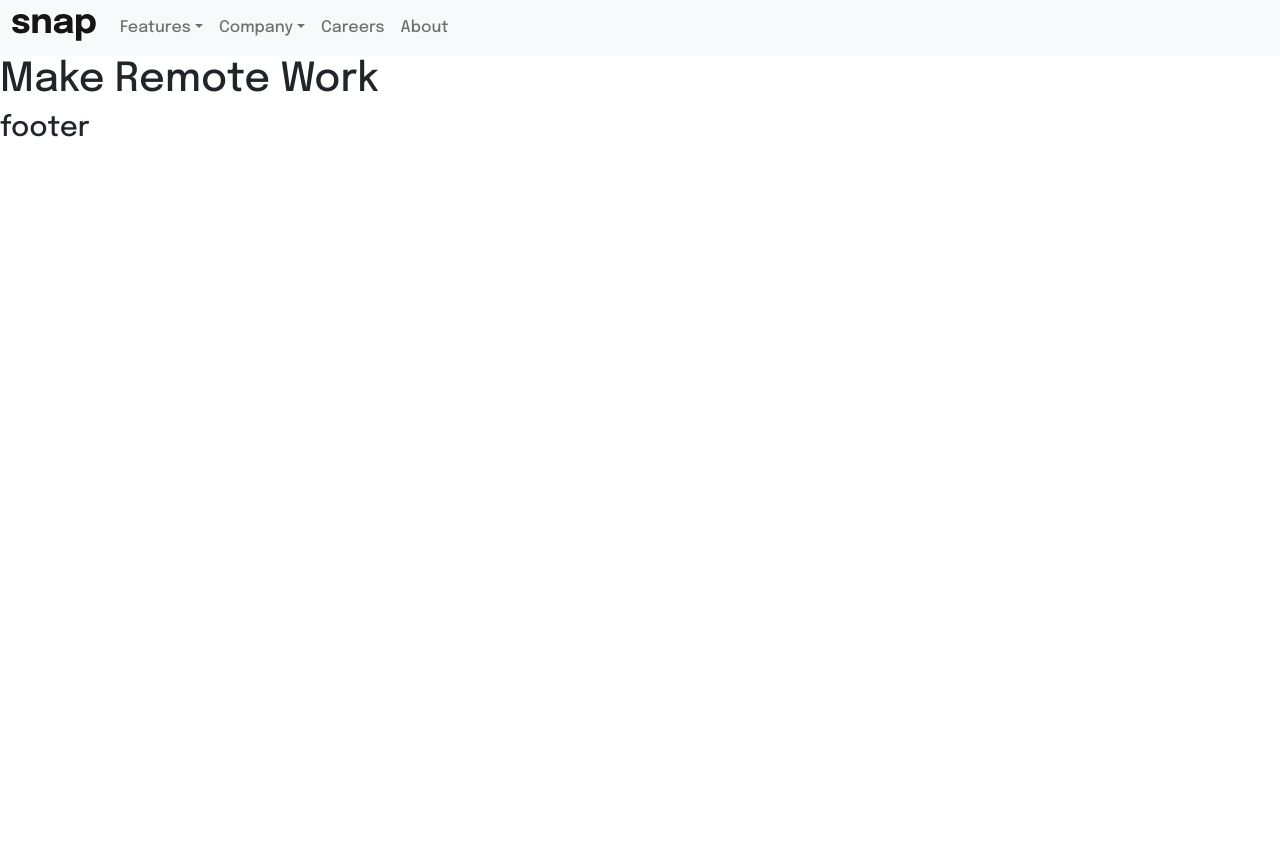
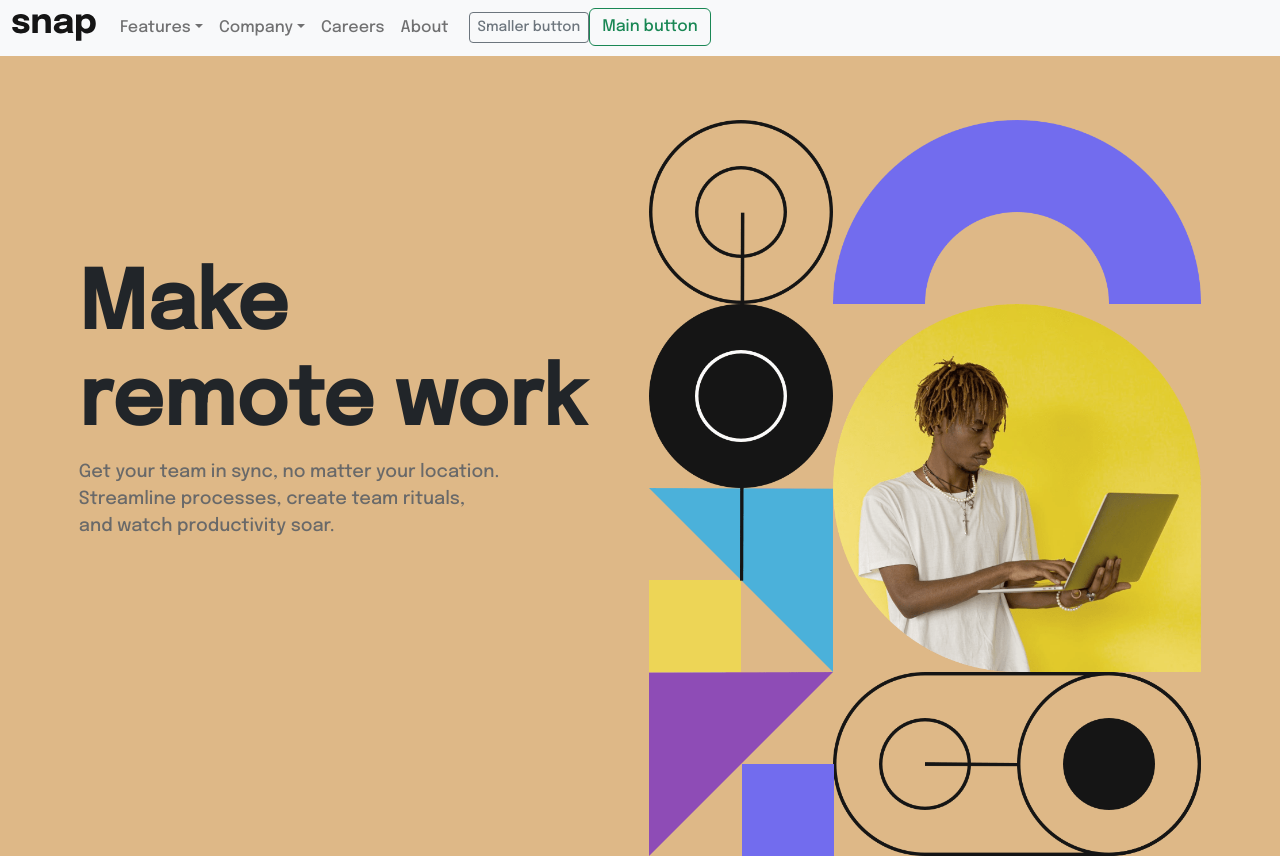
Before and after one commit to rallax-exe/main-page-demo, a React (Vite) app in the folder main-page-demo-react/: page / in a window 1280 px wide. Before the commit the page ends 800 px from the top, so only its background shows below. Built offline with nearby package versions, Linux system fonts and the light colour scheme.

Commit message:
se agrega contenido del main page

```diff
--- a/main-page-demo-react/src/MainPageApp.jsx
+++ b/main-page-demo-react/src/MainPageApp.jsx
@@ -1,5 +1,7 @@
 import { NavVar } from "./components/NavVar"
 import { Foot } from "./components/Foot"
+
+import { ContentMainPage } from "./components/ContentMainPage";
 
 export const MainPageApp = () => {
   return (
@@ -7,11 +9,9 @@ export const MainPageApp = () => {
 
     <NavVar/>
 
-    <h1>Make Remote Work</h1>
+    <ContentMainPage/>
 
     {/*Footer*/}
-
-    <Foot/>
 
     </>
   )
--- /dev/null
+++ b/main-page-demo-react/src/components/ContentMainPage.jsx
@@ -0,0 +1,18 @@
+import imgMain from '../images/image-hero-desktop.png';
+
+export const ContentMainPage = () => {
+    return (
+        <div className="main-page-hero">
+            <div className="main-page-hero-children">
+                <h1 className="main-page-h1">Make <br />remote work</h1>
+                <span className="main-page-text">
+                    Get your team in sync, no matter your location.
+                    <br /> Streamline processes, create team rituals,
+                    <br /> and watch productivity soar.
+                </span>
+            </div>
+
+            <img className="main-page-img" src={imgMain} alt="hero-desktop" />
+        </div>
+    )
+}
--- a/main-page-demo-react/src/components/NavVar.jsx
+++ b/main-page-demo-react/src/components/NavVar.jsx
@@ -13,7 +13,7 @@ export const NavVar = () => (
 
         <a className="navbar-brand" href="#">
           <img
-            src={ logo } alt="SNAP"
+            src={logo} alt="SNAP"
           />
         </a>
 
@@ -29,10 +29,10 @@ export const NavVar = () => (
                 Features
               </a>
                 <ul className="dropdown-menu">
-                <li><a className="dropdown-item" href="#"><img src={ iconTodo }/>Todo List</a></li>
-                <li><a className="dropdown-item" href="#"><img src={ iconCalendar }/>Calendar</a></li>
-                <li><a className="dropdown-item" href="#"><img src={ iconReminders }/>Reminders</a></li>
-                <li><a className="dropdown-item" href="#"><img src={ iconPlanning }/>Planning</a></li>
+                      <li><a className="dropdown-item" href="#"><img src={iconTodo} />Todo List</a></li>
+                      <li><a className="dropdown-item" href="#"><img src={iconCalendar} />Calendar</a></li>
+                      <li><a className="dropdown-item" href="#"><img src={iconReminders} />Reminders</a></li>
+                      <li><a className="dropdown-item" href="#"><img src={iconPlanning} />Planning</a></li>
                 </ul>
             </li>
 
@@ -55,6 +55,14 @@ export const NavVar = () => (
               <a className="nav-link" href="#">About</a>
             </li>
 
+
+            <form className="container-fluid justify-content-start">
+                <button className="btn btn-sm btn-outline-secondary" type="button">Smaller button</button>
+                <button className="btn btn-outline-success me-2" type="button">Main button</button>
+            </form>
+
+
+
           </ul>
         </div>
       </div>
--- a/main-page-demo-react/src/styles.css
+++ b/main-page-demo-react/src/styles.css
@@ -1,6 +1,6 @@
 @import url('https://fonts.googleapis.com/css2?family=Epilogue:wght@500&display=swap');
 
-* {
+  * {
     font-family: 'Epilogue', sans-serif;
 
     padding: 0;
@@ -10,3 +10,43 @@
   .selector-for-some-widget {
     box-sizing: content-box;
   }
+
+  .main-page-hero {
+
+    background-color: burlywood;
+    width: 100%;
+    height: 100%;
+    display: flex;
+    justify-content: center;
+
+
+
+  }
+
+  .main-page-img{
+
+
+    padding-left: 5%;
+    padding-top: 5%;
+    width: auto;
+    height: 50em;
+
+
+
+  }
+
+  .main-page-h1{
+
+    padding-top: 40%;
+    font-size: 500%;
+    font-weight: 700;
+
+  }
+
+  .main-page-text {
+
+    color: hsl(0, 0%, 41%);
+    font-weight: 500;
+    font-size: 18px;
+
+  }
```
Lines whose indentation alone changed are shown as unchanged.
